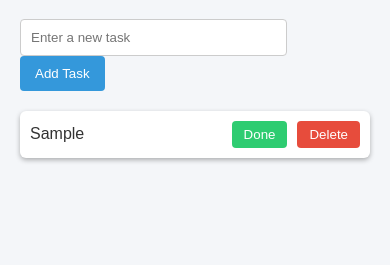
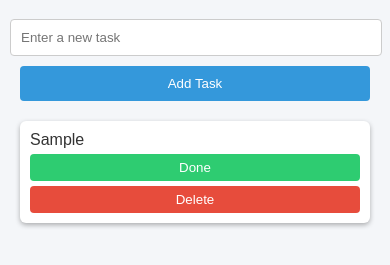
Before and after one commit to JaafarAljamal/todo-app-js, a plain HTML site: page index.html in a window 390 px wide. Both pictures are taken after typing "Sample" into the empty fields and a click on the button "Add Task". Shown: the part 81-346 px from the top of the page. Drawn offline with Linux system fonts and the light colour scheme.

Commit message:
Add responsive to Todo App

```diff
--- a/style.css
+++ b/style.css
@@ -79,6 +79,11 @@ h1 {
     background: #27ae60;
 }
 
+.completed {
+    text-decoration: line-through;
+    color: #888;
+}
+
 /* Delete button */
 .tasks button:last-of-type {
     background: #e74c3c;
@@ -89,7 +94,26 @@ h1 {
     background: #c0392b;
 }
 
-.completed {
-    text-decoration: line-through;
-    color: #888;
+/* responsive design */
+@media (max-width: 600px) {
+    #taskInput {
+        width: 100%;
+        margin-bottom: 10px;
+        margin-left: -10px;
+    }
+
+    #addTaskBtn {
+        width: 100%;
+    }
+
+    .tasks div {
+        flex-direction: column;
+        align-items: flex-start;
+    }
+
+    .tasks button {
+        margin-top: 5px;
+        margin: 5px auto 0;
+        width: 100%;
+    }
 }
```
